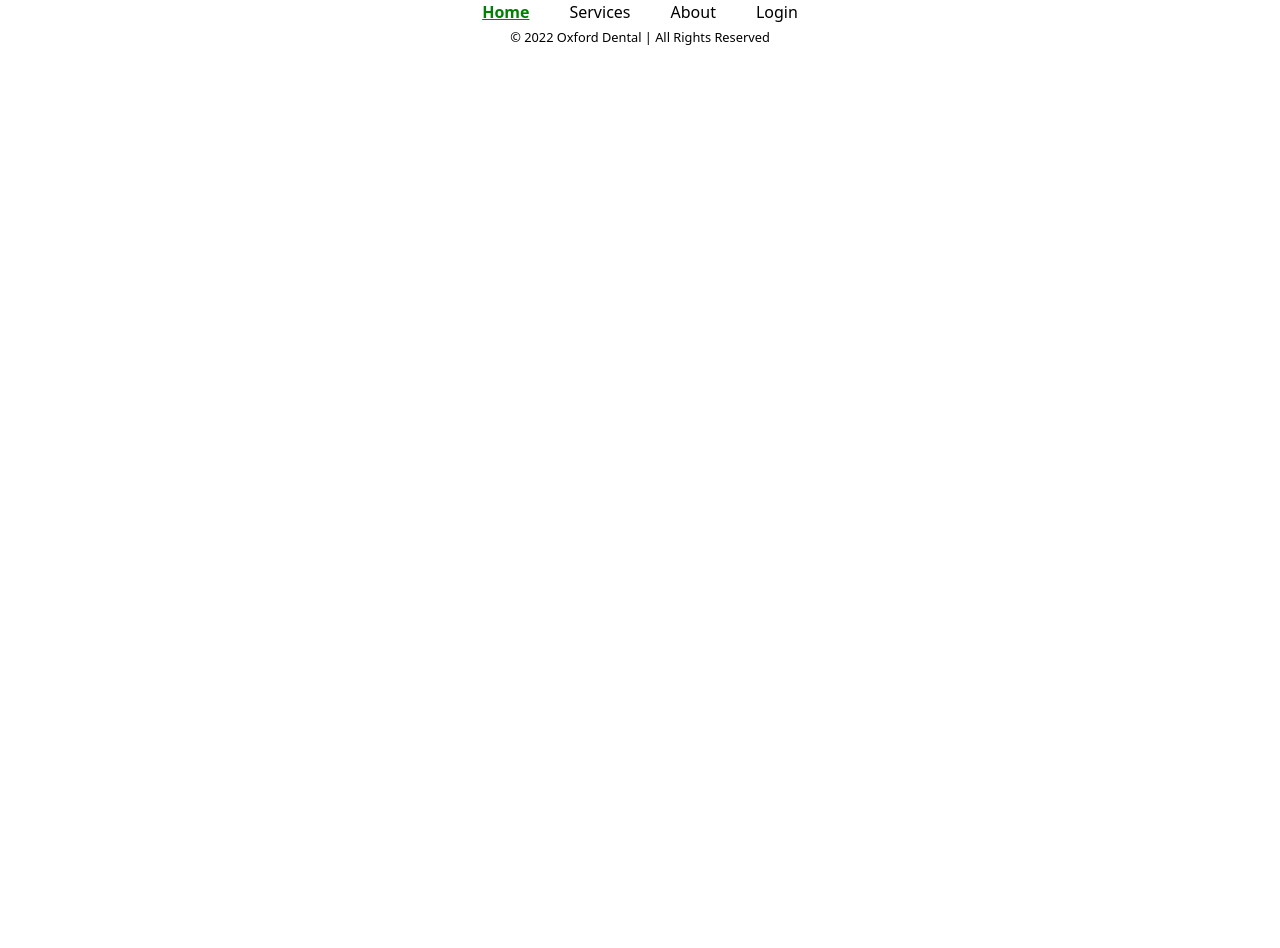
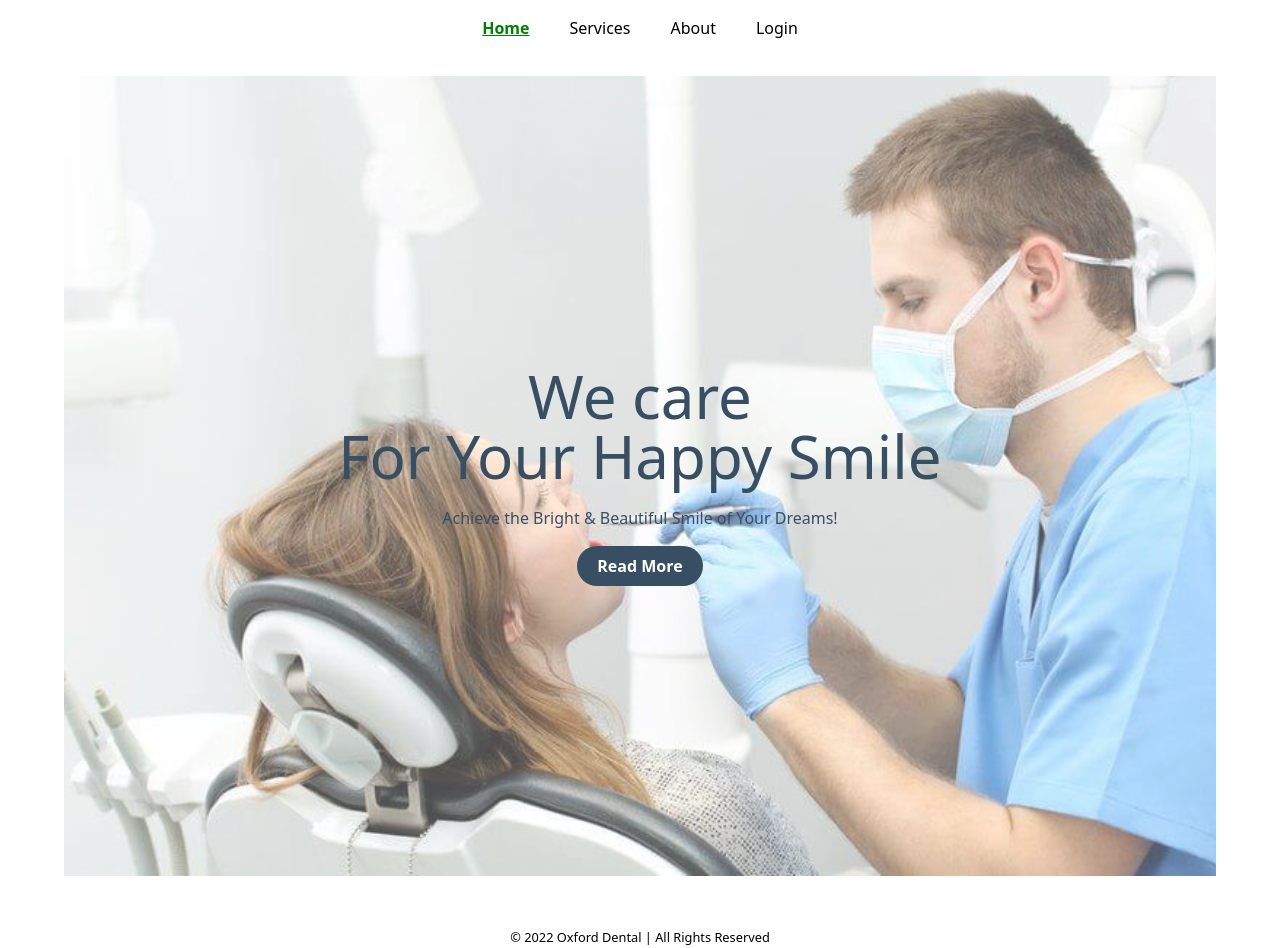
Before and after one commit to cryptomehedi/oxford-dental, a React (Create React App) app: page / in a window 1280 px wide. Before the commit the page ends 800 px from the top, so only its background shows below. Built offline with nearby package versions, Linux system fonts and the light colour scheme.

Commit message:
banneradded

```diff
--- a/src/Component/Common/Header.js
+++ b/src/Component/Common/Header.js
@@ -3,7 +3,7 @@ import Nav from './Nav';
 
 const Header = () => {
     return (
-        <div>
+        <div  className='mt-4'>
             <Nav/>
         </div>
     );
--- a/src/Component/Elements/Banner.js
+++ b/src/Component/Elements/Banner.js
@@ -1,10 +1,20 @@
 import React from 'react';
+import bannerImg1 from '../../Img/banner-img.jpg'
 
 const Banner = () => {
     return (
-        <div>
+        <header className="relative flex items-center justify-center mt-5 md:mt-9 h-screen mb-12 overflow-hidden">
+            <div className="relative z-30 md:text-center text-[#384E62] p-8">
+                <div className=" text-4xl md:text-6xl">
+                    <p >We care</p>
+                    <p >For Your Happy <span className="text-green-500 md:text-[#384E62]">Smile</span></p>
+                </div>
+                <p className='md:mt-5 md:text-center'>Achieve the Bright & Beautiful Smile of Your Dreams!</p>
+                <button  className='bg-[#384E62] text-white font-semibold p-2 px-3 md:px-5 rounded-full hover:font-bold md:mt-4 hover:bg-green-500 duration-500 text-center'>Read More</button>
+            </div>
+            <img src={bannerImg1} className="absolute opacity-70 min-w-full min-h-full max-w-none" alt=""/>
 
-        </div>
+        </header>
     );
 };
 
```
Also changed, not shown: src/Img/banner-img.jpg (added), 1 other file (tests, documents, lock files or other folders).
